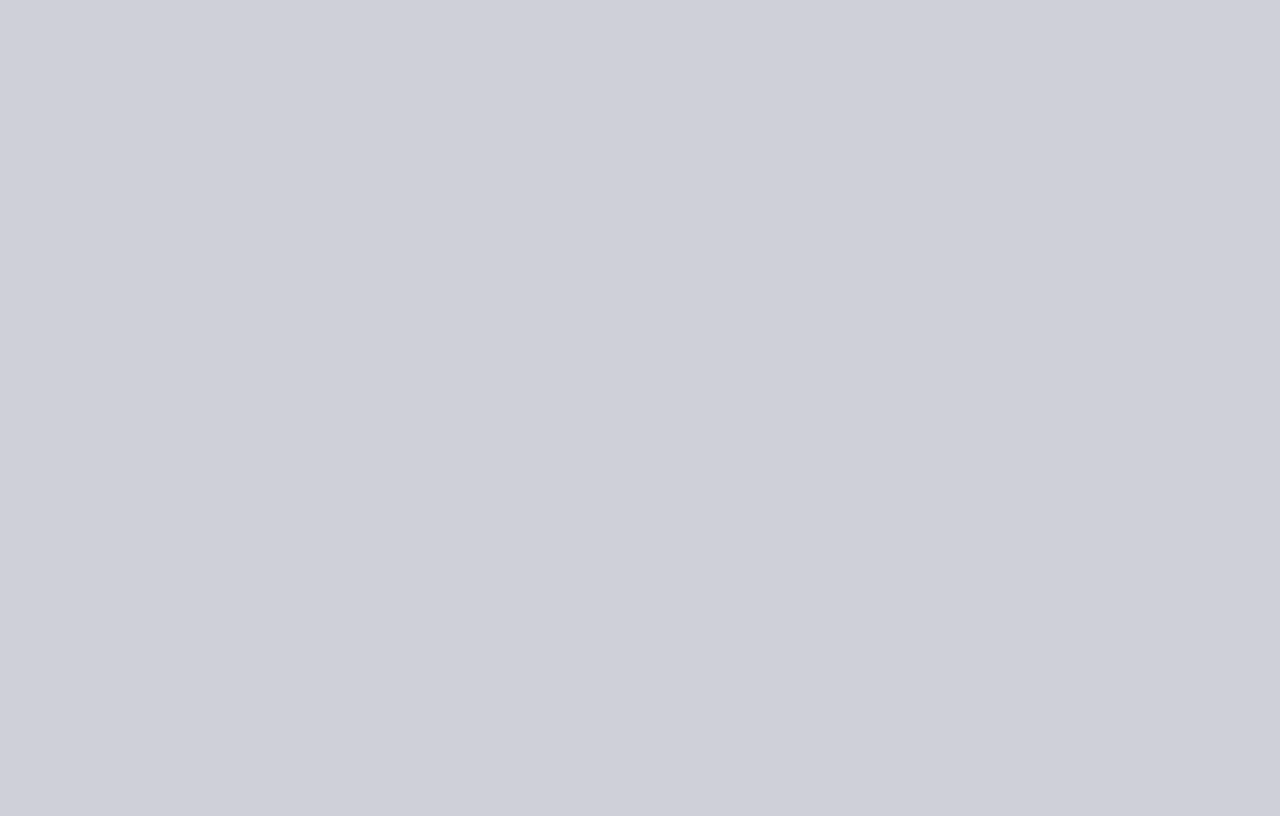
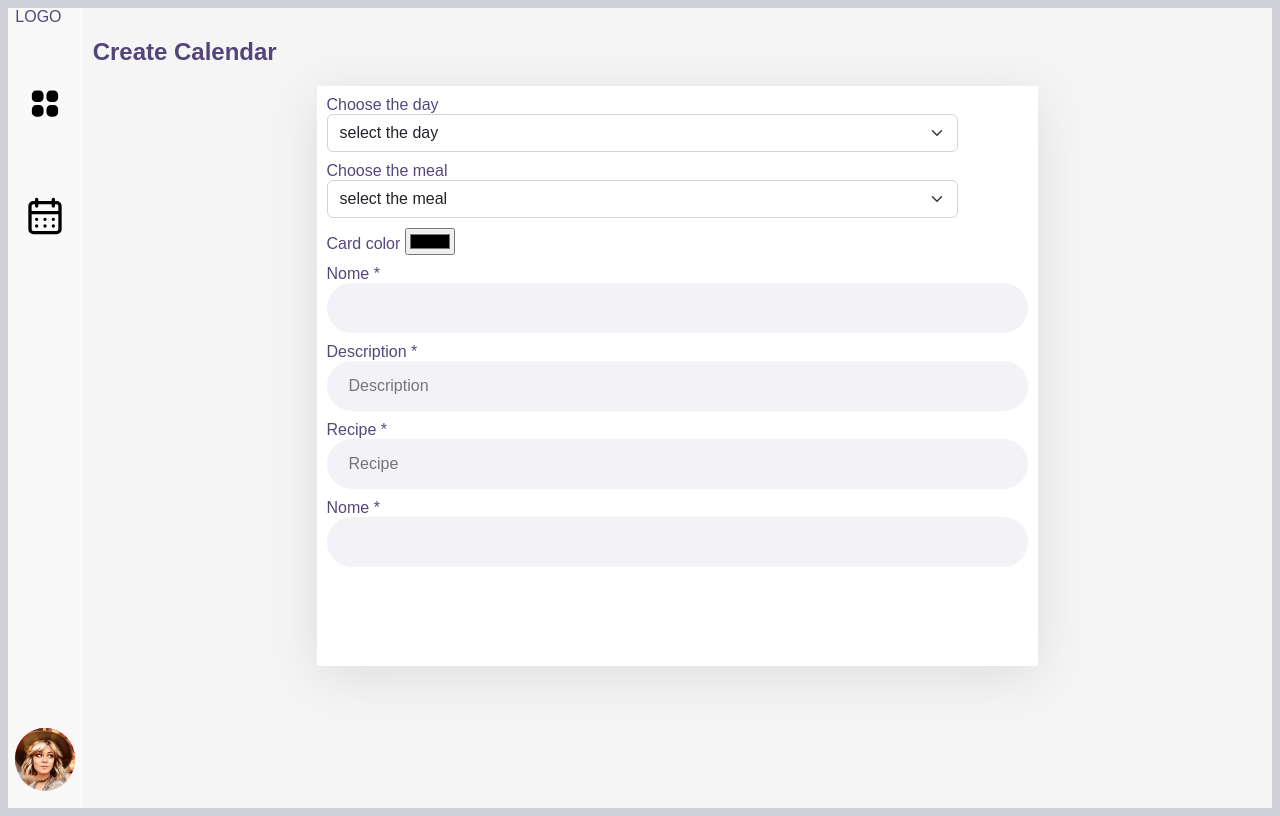
Before and after one commit to daasc/Diet, a Vue app: page /create-calendar in a window 1280 px wide. Before the commit this address had no page. Built offline with nearby package versions, Linux system fonts and the light colour scheme.

Commit message:
feat: add form

```diff
--- a/src/assets/color.scss
+++ b/src/assets/color.scss
@@ -1,4 +1,5 @@
 $color-background: #cfd0d9;
 $color-container: #f5f5f5;
 $color-menu: #f9f9f9;
+$input-text-color: #a3a3a3;
 $color-menu-active: #151917
--- a/src/assets/main.scss
+++ b/src/assets/main.scss
@@ -3,4 +3,6 @@
 
 body {
   background: $color-background;
+  font-family: sans-serif;
+  color: rgba(28,9,80,0.75);
 }
--- a/src/router/index.js
+++ b/src/router/index.js
@@ -18,6 +18,11 @@ const router = createRouter({
           path: "/calendar",
           component: () => import("../views/CalendarView.vue"),
         },
+        {
+          name: "Create calendar",
+          path: "create-calendar",
+          component: () => import("../views/CreateCalendarView.vue"),
+        },
       ],
     },
   ],
--- a/src/views/CalendarView.vue
+++ b/src/views/CalendarView.vue
@@ -2,7 +2,13 @@
   <section>
     <div class="description">
       <h3>Calendar</h3>
-      <button class="bn632-hover bn26">Create Calendar</button>
+      <!-- <router-link class="bn632-hover bn26" to="/create-calendar"></router-link> -->
+      <button
+        @click="this.$router?.push('/create-calendar')"
+        class="bn632-hover bn26"
+      >
+        Create Calendar
+      </button>
     </div>
     <div class="content" style="overflow-x: auto">
       <table>
--- /dev/null
+++ b/src/views/CreateCalendarView.vue
@@ -0,0 +1,210 @@
+<template>
+  <section>
+    <h1>Create Calendar</h1>
+    <form action="">
+      <label for="week">
+        Choose the day
+        <select name="week" id="week">
+          <option value="" disabled selected>select the day</option>
+          <option value="monday">Monday</option>
+          <option value="tuesday">Tuesday</option>
+          <option value="wednesday">Wednesday</option>
+          <option value="thursday">Thursday</option>
+          <option value="friday">Friday</option>
+          <option value="saturday">Saturday</option>
+          <option value="sunday">Sunday</option>
+        </select>
+      </label>
+      <label for="meal">
+        Choose the meal
+        <select name="meal" id="meal">
+          <option value="" disabled selected>select the meal</option>
+          <option value="Breakfast">Breakfast</option>
+          <option value="Snack">Snack</option>
+          <option value="Lunch">Lunch</option>
+          <option value="Afternoon Snack">Afternoon Snack</option>
+          <option value="Dinner">Dinner</option>
+        </select>
+      </label>
+      <label for="color">
+        Card color
+        <input type="color" name="" id="color" />
+      </label>
+      <label for="">
+        Nome *
+        <input type="text" placeholder="" />
+      </label>
+      <label for="">
+        Description *
+        <input type="text" placeholder="Description" />
+      </label>
+      <label for="">
+        Recipe *
+        <input type="text" placeholder="Recipe" />
+      </label>
+      <label for="">
+        Nome *
+        <input type="text" placeholder="" />
+      </label>
+    </form>
+  </section>
+</template>
+<script>
+export default {
+  name: "CreateCalendar",
+};
+</script>
+<style lang="scss" scoped>
+form {
+  display: flex;
+  flex-direction: column;
+  margin: 0 auto;
+  gap: 10px;
+  width: 60%;
+  min-height: 70vh;
+  padding: 10px;
+  background: #fff;
+  box-shadow: rgba(0, 0, 0, 0.1) 0px 10px 50px;
+  label {
+    input[type="text"] {
+      color: rgba(28, 9, 80, 0.5);
+      background: #f3f2f6;
+      border: 2px solid #f3f2f6;
+      font-size: 16px;
+      font-weight: 500;
+      line-height: 46px;
+      padding: 0 0 0 20px;
+      width: 100%;
+      border-radius: 25px;
+      box-sizing: border-box;
+      -webkit-appearance: none;
+    }
+    select {
+      display: block;
+      width: 90%;
+      padding: 0.375rem 2.25rem 0.375rem 0.75rem;
+      -moz-padding-start: calc(0.75rem - 3px);
+      font-size: 1rem;
+      font-weight: 400;
+      line-height: 1.5;
+      color: #212529;
+      background-color: #fff;
+      background-image: url(../assets/set.svg);
+      background-repeat: no-repeat;
+      background-position: right 0.75rem center;
+      background-size: 16px 12px;
+      border: 1px solid #ced4da;
+      border-radius: 0.375rem;
+      transition: border-color 0.15s ease-in-out, box-shadow 0.15s ease-in-out;
+      -webkit-appearance: none;
+      -moz-appearance: none;
+      appearance: none;
+    }
+  }
+  .group {
+    position: relative;
+    margin-bottom: 45px;
+    label {
+      color: #999;
+      font-size: 18px;
+      font-weight: normal;
+      position: absolute;
+      pointer-events: none;
+      left: 5px;
+      top: 10px;
+      transition: 0.2s ease all;
+      -moz-transition: 0.2s ease all;
+      -webkit-transition: 0.2s ease all;
+    }
+    input {
+      font-size: 18px;
+      padding: 10px 10px 10px 5px;
+      display: block;
+      width: 300px;
+      border: none;
+      border-bottom: 1px solid #757575;
+
+      &:focus {
+        outline: none;
+      }
+      &:focus ~ label,
+      &:valid ~ label {
+        top: -20px;
+        font-size: 14px;
+        color: #5264ae;
+      }
+    }
+    .bar {
+      position: relative;
+      display: block;
+      width: 300px;
+      &:before,
+      &:after {
+        content: "";
+        height: 2px;
+        width: 0;
+        bottom: 1px;
+        position: absolute;
+        background: #5264ae;
+        transition: 0.2s ease all;
+        -moz-transition: 0.2s ease all;
+        -webkit-transition: 0.2s ease all;
+      }
+      &:before {
+        left: 50%;
+      }
+      &:after {
+        right: 50%;
+      }
+    }
+
+    input:focus ~ .bar:before,
+    input:focus ~ .bar:after {
+      width: 50%;
+    }
+    .highlight {
+      position: absolute;
+      height: 60%;
+      width: 100px;
+      top: 25%;
+      left: 0;
+      pointer-events: none;
+      opacity: 0.5;
+    }
+    input:focus ~ .highlight {
+      -webkit-animation: inputHighlighter 0.3s ease;
+      -moz-animation: inputHighlighter 0.3s ease;
+      animation: inputHighlighter 0.3s ease;
+    }
+
+    /* ANIMATIONS ================ */
+    @-webkit-keyframes inputHighlighter {
+      from {
+        background: #5264ae;
+      }
+      to {
+        width: 0;
+        background: transparent;
+      }
+    }
+    @-moz-keyframes inputHighlighter {
+      from {
+        background: #5264ae;
+      }
+      to {
+        width: 0;
+        background: transparent;
+      }
+    }
+    @keyframes inputHighlighter {
+      from {
+        background: #5264ae;
+      }
+      to {
+        width: 0;
+        background: transparent;
+      }
+    }
+  }
+}
+</style>
```
Also changed, not shown: src/assets/set.svg (added).
